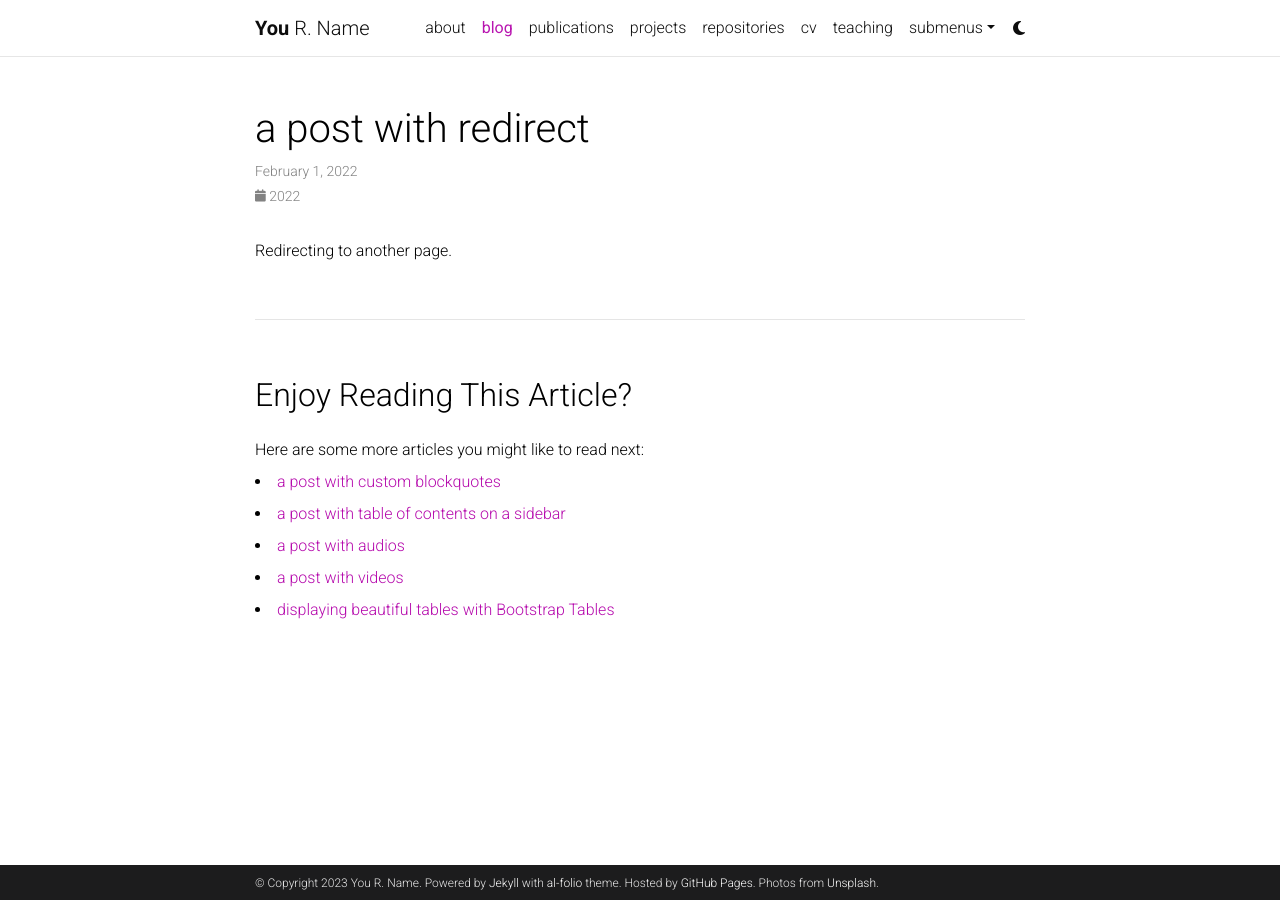
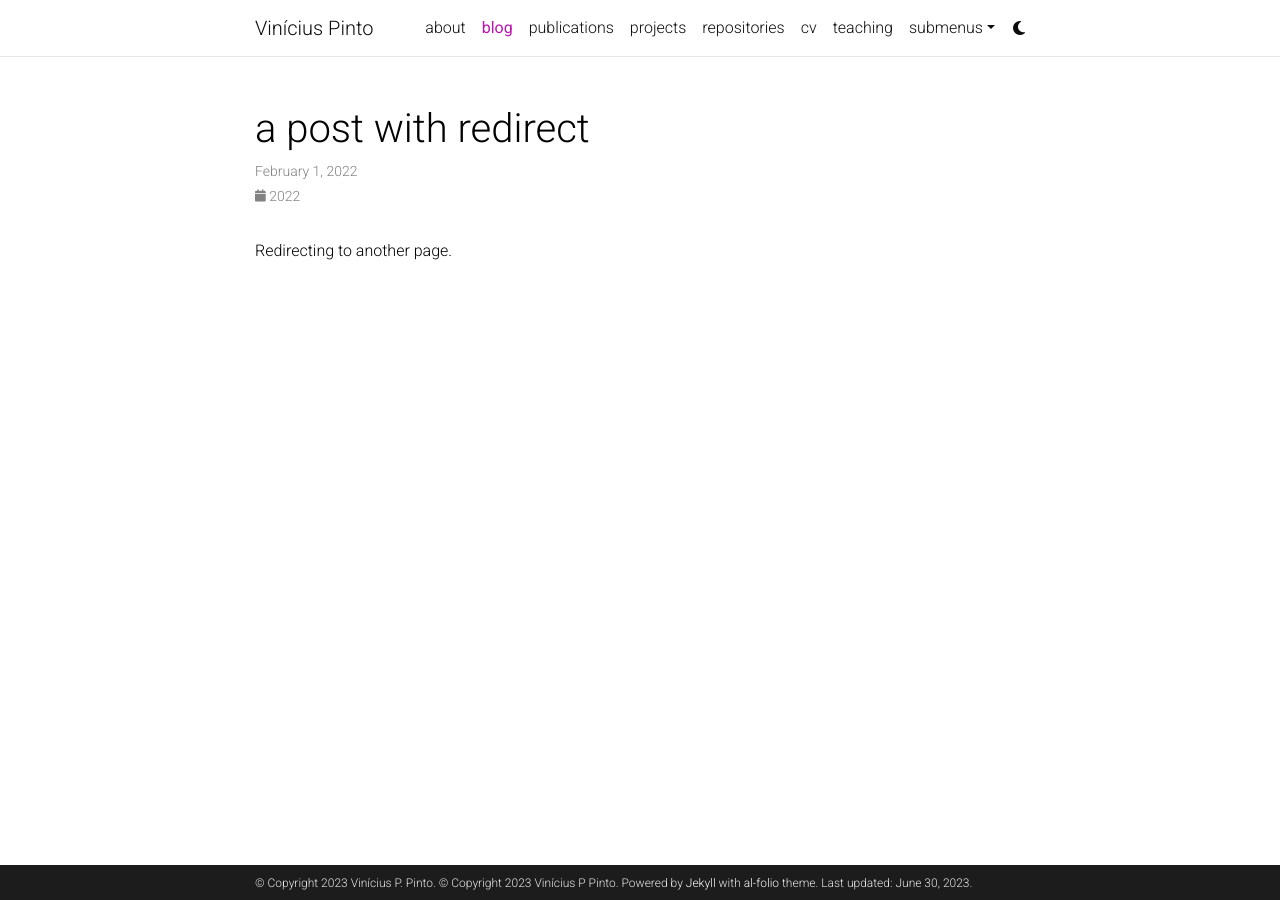
Before and after one commit to viniciusppinto/v, a Jekyll site: the page built from _posts/2022-02-01-redirect.md, in a window 1280 px wide. Built offline with Jekyll 4.4.1, drawn with Linux system fonts in a browser that asks for light colours; comment, search, counter and statistics services are not loaded; a style sheet for code colours, icons or effects is not loaded.

Commit message:
_config.yml

```diff
--- a/_config.yml
+++ b/_config.yml
@@ -2,25 +2,24 @@
 # Site settings
 # -----------------------------------------------------------------------------
 
-title: blank # the website title (if blank, full name will be used instead)
-first_name: You
-middle_name: R.
-last_name: Name
-email: you@example.com
+title: Vinícius Pinto # the website title (if blank, full name will be used instead)
+first_name: Vinícius
+middle_name: P.
+last_name: Pinto
+email: viniciusppinto@usp.br
 description: > # the ">" symbol means to ignore newlines until "footer_text:"
-  A simple, whitespace theme for academics. Based on [*folio](https://github.com/bogoli/-folio) design.
+  A simple, whitespace theme for academics.
 footer_text: >
+  © Copyright 2023 Vinícius P Pinto.
   Powered by <a href="https://jekyllrb.com/" target="_blank">Jekyll</a> with <a href="https://github.com/alshedivat/al-folio">al-folio</a> theme.
-  Hosted by <a href="https://pages.github.com/" target="_blank">GitHub Pages</a>.
-  Photos from <a href="https://unsplash.com" target="_blank">Unsplash</a>.
 keywords: jekyll, jekyll-theme, academic-website, portfolio-website  # add your own keywords or leave empty
 
 lang: en # the language of your site (for example: en, fr, cn, ru, etc.)
 icon: ⚛️  # the emoji used as the favicon (alternatively, provide image name in /assets/img/)
 
-url: https://alshedivat.github.io # the base hostname & protocol for your site
-baseurl: /al-folio # the subpath of your site, e.g. /blog/
-last_updated: false # set to true if you want to display last updated in the footer
+url: https://viniciusppinto.github.io # the base hostname & protocol for your site
+baseurl: /v # the subpath of your site, e.g. /blog/
+last_updated: true # set to true if you want to display last updated in the footer
 impressum_path:  # set to path to include impressum link in the footer, use the same path as permalink in a page, helps to conform with EU GDPR
 
 # -----------------------------------------------------------------------------
@@ -71,7 +70,7 @@ og_image: # The site-wide (default for all links) Open Graph preview image
 # Social integration
 # -----------------------------------------------------------------------------
 
-github_username: # your GitHub user name
+github_username: viniciusppinto # your GitHub user name
 gitlab_username: # your GitLab user name
 twitter_username: # your Twitter handle
 mastodon_username: # your mastodon instance+username in the format instance.tld/@username
@@ -132,7 +131,7 @@ pagination:
   enabled: true
 
 related_blog_posts:
-  enabled: true
+  enabled: false
   max_related: 5
 
 # Giscus comments (RECOMMENDED)
```
